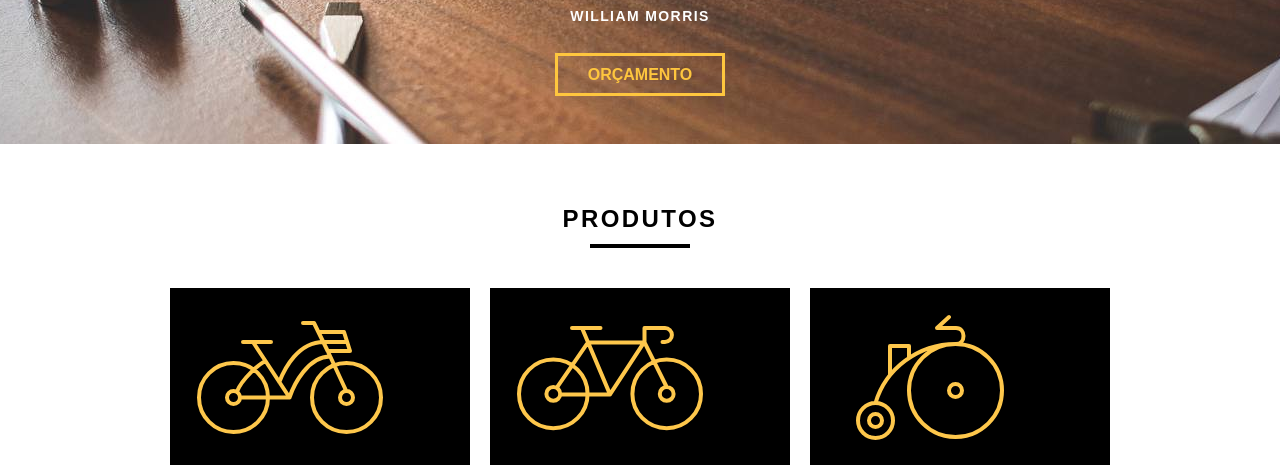
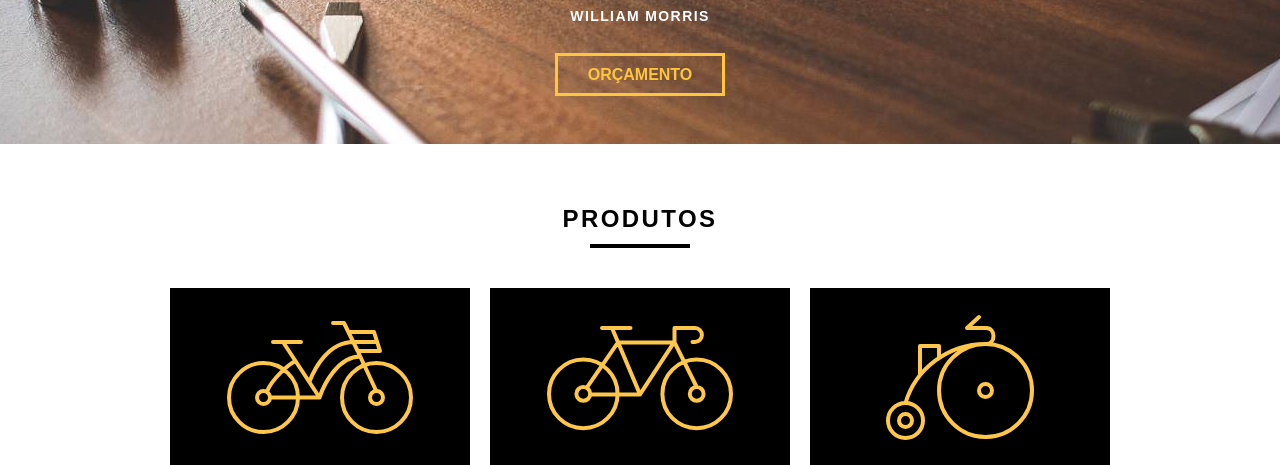
Before and after one commit to GustavoInCode/Origamid-Projetos, a plain HTML site: page index.html in a window 1280 px wide. Shown: the part 328-793 px from the top of the page. Drawn offline with Linux system fonts and the light colour scheme.

Commit message:
alinhamento do icones produtos

```diff
--- a/CSS/style.css
+++ b/CSS/style.css
@@ -159,7 +159,7 @@ img{
 
 .produtos_icone{
     background: black;
-    padding: 20px;
+    padding: 20px 0 20px 50px ;
 
 }
 
```
